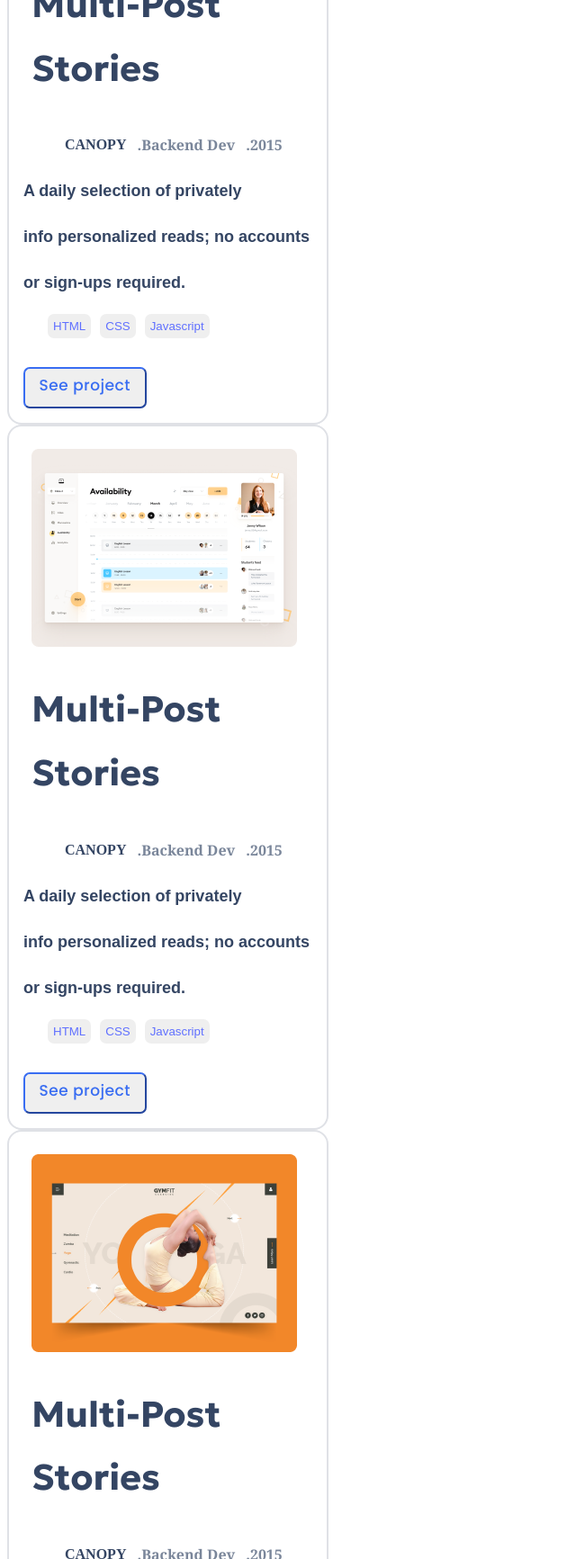
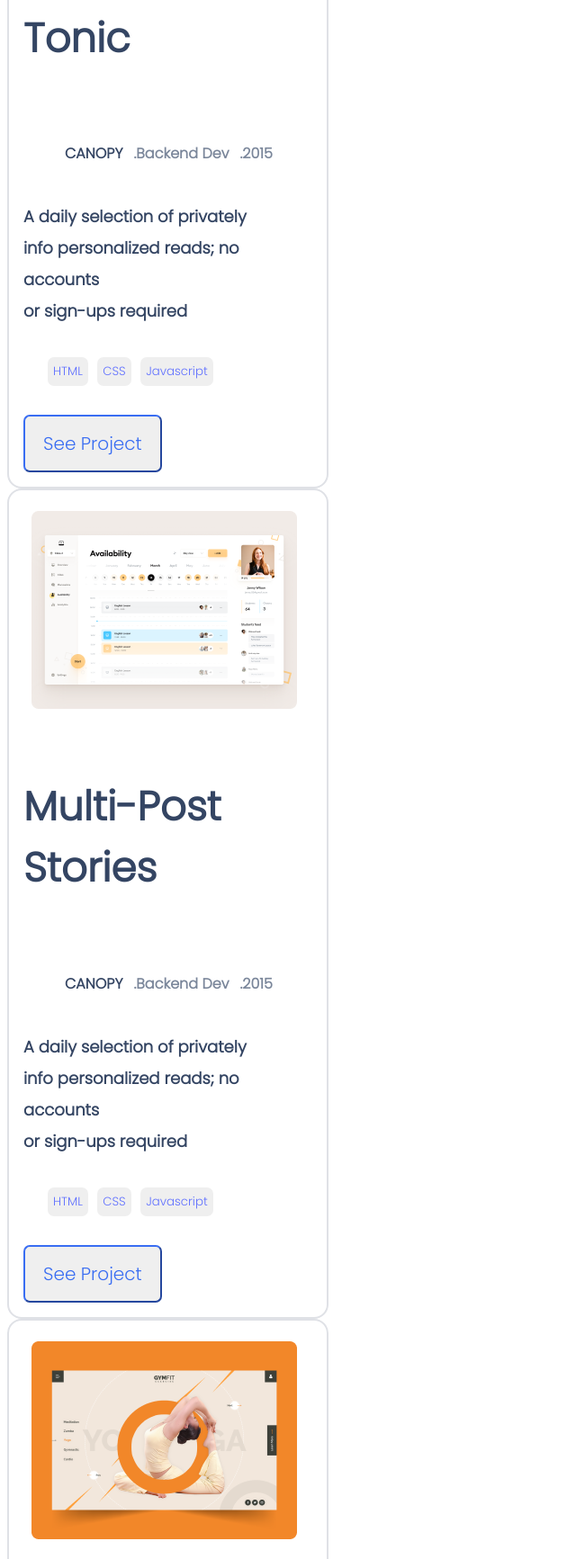
Before and after one commit to Hsuwaddyhtat22/Portfolio, a website: page index.html in a window 1280 px wide. Shown: the part 1067-2800 px from the top of the page at 90% size, without its empty margins (0-640 px from the left). Drawn offline with Linux system fonts and the light colour scheme.

Commit message:
Fininsh/Pro

```diff
--- a/index.html
+++ b/index.html
@@ -9,9 +9,9 @@
     <link rel="stylesheet" href="style.css">
     <link rel="preconnect" href="https://fonts.googleapis.com">
     <link rel="preconnect" href="https://fonts.gstatic.com" crossorigin>
-    <link href="https://fonts.googleapis.com/css2?family=Geologica:wght@300;400;600;700;900&family=Roboto:wght@300&display=swap" rel="stylesheet">
+    <link href="https://fonts.googleapis.com/css2?family=Geologica:wght@300;400;600;700;900&family=Poppins:ital,wght@0,300;1,100&family=Roboto:wght@300&display=swap" rel="stylesheet">
     <style>
-        @import url('https://fonts.googleapis.com/css2?family=Geologica:wght@300;400;600;700;900&family=Roboto:wght@300&display=swap');
+        @import url('https://fonts.googleapis.com/css2?family=Geologica:wght@300;400;600;700;900&family=Poppins:ital,wght@0,300;1,100&family=Roboto:wght@300&display=swap');
     </style>
 
 </head>
@@ -72,21 +72,19 @@
     </section>
     <section id="grip">
         <section class="version2">
-            <header class="sec">
-                <img src="image/Snapshoot Portfolio (1).png" alt="" class="iconic">
-            </header>
-            <h5>Multi-Post</h5>
-            <h5>Stories</h5>
+            <img src="image/Snapshoot Portfolio (1).png" alt="" class="sec">
+            <h5>Tonic</h5>
+
             <ul class="title">
                 <li class="dark">CANOPY</li>
                 <li>.Backend Dev</li>
                 <li>.2015</li>
             </ul>
-            <div id="line">
-                <pre>A daily selection of privately</pre>
-                <pre>info personalized reads; no accounts </pre>
-                <pre>or sign-ups required.</pre>
-            </div>
+            <p class="line">
+                A daily selection of privately
+                <br> info personalized reads; no accounts<br> or sign-ups required
+            </p>
+
             <ul class="categories">
                 <li>
                     <button> HTML</button>
@@ -98,24 +96,20 @@
                     <button>Javascript</button>
                 </li>
             </ul>
-            <button id="seepj"><img src="image/See project.png" alt=""></button>
+            <button id="seepj">See Project</button>
         </section>
         <section class="version2">
-            <header class="sec">
-                <img src="image/snap.png" alt="" class="iconic">
-            </header>
-            <h5>Multi-Post</h5>
-            <h5>Stories</h5>
+            <img src="image/snap.png" alt="" class="sec">
+            <h5>Multi-Post<br>Stories</h5>
             <ul class="title">
                 <li class="dark">CANOPY</li>
                 <li>.Backend Dev</li>
                 <li>.2015</li>
             </ul>
-            <div id="line">
-                <pre>A daily selection of privately</pre>
-                <pre>info personalized reads; no accounts </pre>
-                <pre>or sign-ups required.</pre>
-            </div>
+            <p class="line">
+                A daily selection of privately
+                <br> info personalized reads; no accounts<br> or sign-ups required
+            </p>
             <ul class="categories">
                 <li>
                     <button> HTML</button>
@@ -127,24 +121,20 @@
                     <button>Javascript</button>
                 </li>
             </ul>
-            <button id="seepj"><img src="image/See project.png" alt=""></button>
+            <button id="seepj">See Project</button>
         </section>
         <section class="version2">
-            <header class="sec">
-                <img src="image/Snapshoot Portfolio (2).png" alt="" class="iconic">
-            </header>
-            <h5>Multi-Post</h5>
-            <h5>Stories</h5>
+            <img src="image/Snapshoot Portfolio (2).png" alt="" class="sec">
+            <h5>Multi-Post Stories</h5>
             <ul class="title">
                 <li class="dark">CANOPY</li>
                 <li>.Backend Dev</li>
                 <li>.2015</li>
             </ul>
-            <div id="line">
-                <pre>A daily selection of privately</pre>
-                <pre>info personalized reads; no accounts </pre>
-                <pre>or sign-ups required.</pre>
-            </div>
+            <p class="line">
+                A daily selection of privately
+                <br> info personalized reads; no accounts<br> or sign-ups required
+            </p>
             <ul class="categories">
                 <li>
                     <button> HTML</button>
@@ -156,26 +146,21 @@
                     <button>Javascript</button>
                 </li>
             </ul>
-            <button id="seepj"><img src="image/See project.png" alt=""></button>
+            <button id="seepj">See project</button>
         </section>
 
         <section class="version2">
-            <header class="sec">
-                <img src="image/Snapshoot Portfolio (3).png" alt="" class="iconic">
-            </header>
-
-            <h5>Multi-Post</h5>
-            <h5>Stories</h5>
+            <img src="image/Snapshoot Portfolio (3).png" alt="" class="sec">
+            <h5>Multi-Post<br>Stories</h5>
             <ul class="title">
                 <li class="dark">CANOPY</li>
                 <li>.Backend Dev</li>
                 <li>.2015</li>
             </ul>
-            <div id="line">
-                <pre>A daily selection of privately</pre>
-                <pre>info personalized reads; no accounts </pre>
-                <pre>or sign-ups required.</pre>
-            </div>
+            <p class="line">
+                A daily selection of privately
+                <br> info personalized reads; no accounts<br> or sign-ups required
+            </p>
             <ul class="categories">
                 <li>
                     <button> HTML</button>
@@ -187,16 +172,11 @@
                     <button>Javascript</button>
                 </li>
             </ul>
-            <button id="seepj"><img src="image/See project.png" alt=""></button>
+            <button id="seepj">See project</button>
         </section>
         <section class="version3">
-            <header id="final">
-                <img src="image/final/Primary Text.png" alt="">
-            </header>
-            <section>
-                <div id="hello">
-                    <p>I’m a software developer! I can help you build a product , feature or website Look through some of my work and experience! If you like what you see and have a project you need coded, don’t hesitate to contact me.</p>
-                </div>
+            <h5>About Myself</h5>
+            <p id="hello">I’m a software developer! I can help you build a product , feature or website Look through some of my work and experience! If you like what you see and have a project you need coded, don’t hesitate to contact me.</p>
             <h4>LET'S CONNECT</h4>
             <ul class="social-icons">
                 <li class="bird">
@@ -225,21 +205,17 @@
                     </a>
                 </li>
             </ul>
-                <button id="seepj"><img src="image/final/Get my resume.png" alt=""></button>
-                <div id="need">
-                    <img src="image/final/Languages.png" alt="">
-                </div>
-                <ul>
+            <button id="seepj">Get my resume</button>
+            <ul id="need">
+                <h3>Languages</h3>
                 <li><img src="image/final/Frame 9.png" alt=""></li>
                 <li><img src="image/final/Frame 10.png" alt=""></li>
                 <li><img src="image/final/Frame 11.png" alt=""></li>
+                <li class="big">Skills</li>
+                <hr>
+                <li class="big">Frameworks</li>
+                <hr>
             </ul>
-                <div id="need">
-                    <img src="image/final/Frameworks.png" alt="">
-                    <img src="image/final/Separator Bottom.png" alt="">
-                    <img src="image/final/Skills.png" alt="">
-                    <img src="image/final/Separator Bottom.png" alt="">
-                </div>
         </section>
     </section>
 
--- a/style.css
+++ b/style.css
@@ -5,12 +5,15 @@ h1 {
   padding-left: 25px;
 }
 
+* {
+  list-style: none;
+  font-family: 'Poppins', sans-serif;
+}
+
 h5 {
-  font-family: 'Geologica', sans-serif;
-  font-size: 40px;
+  font-size: 45px;
   color: #344563;
-  padding-left: 25px;
-  line-height: 4px;
+  padding-left: 16px;
 }
 
 #ma {
@@ -55,6 +58,12 @@ header {
   padding: 0 23px 0 25px;
 }
 
+.sec {
+  display: flex;
+  align-items: center;
+  padding: 23px 23px 0 25px;
+}
+
 .hamburger {
   display: flex;
   flex-direction: column;
@@ -75,7 +84,6 @@ header {
 #hello {
   width: 327px;
   height: 150px;
-  font-family: 'Roboto', sans-serif;
   font-size: 20px;
   padding-top: 25px;
   padding-left: 25px;
@@ -93,7 +101,7 @@ h4 {
   width: 200px;
   height: 25px;
   color: #396df2;
-  font-family: 'Gill Sans', 'Gill Sans MT', Calibri, 'Trebuchet MS', sans-serif;
+  padding-top: 25px;
   padding-left: 25px;
   line-height: 24px;
   font-size: 16px;
@@ -103,6 +111,11 @@ h4 {
   flex: none;
   order: 0;
   flex-grow: 0;
+}
+
+.big {
+  font-size: 20px;
+  font-weight: bold;
 }
 
 ul.social-icons {
@@ -127,13 +140,11 @@ ul li.bird {
   align-items: center;
   margin: 6px;
   color: #7a869a;
-  font-family: Cambria, Cochin, Georgia, Times, 'Times New Roman', serif;
   font-weight: bold;
 }
 
 .title .dark {
   color: #344563;
-  font-family: 'Times New Roman', Times, serif;
   font-weight: bold;
 }
 
@@ -166,19 +177,19 @@ ul.social-icons li a {
   display: flex;
 }
 
-.sec {
+img .sec {
   margin-top: 25px;
   margin-bottom: 20px;
+  align-items: center;
 }
 
-pre {
-  font-family: Arial, Helvetica, sans-serif;
+.line {
   font-size: 18px;
-  font-weight: bold;
+  font-weight: bolder;
   color: #344563;
   margin-bottom: 18px;
   padding: 16px;
-  line-height: 1px;
+  line-height: 35px;
 }
 
 .categories {
@@ -187,13 +198,16 @@ pre {
 
 #seepj {
   border-color: #396df2;
+  font-size: 20px;
   border-radius: 7px;
-  padding: 10px 16px;
+  padding: 15px 20px;
   margin: 16px;
+  color: #396df2;
 }
 
 button:hover {
   background-color: rgb(45, 45, 230);
+  color: white;
 }
 
 #final {
@@ -205,9 +219,10 @@ img .move {
 }
 
 #need {
-  margin-left: 16px;
-  margin-bottom: 10px;
   margin-top: 50px;
+  margin-right: 50px;
+  color: black;
+  list-style: none;
 }
 
 #grip {
```
Lines whose indentation alone changed are shown as unchanged.
